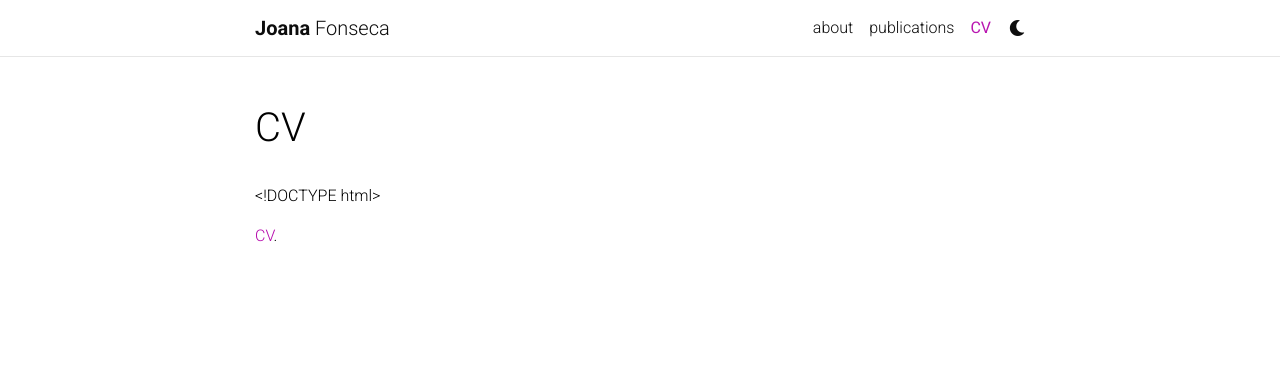
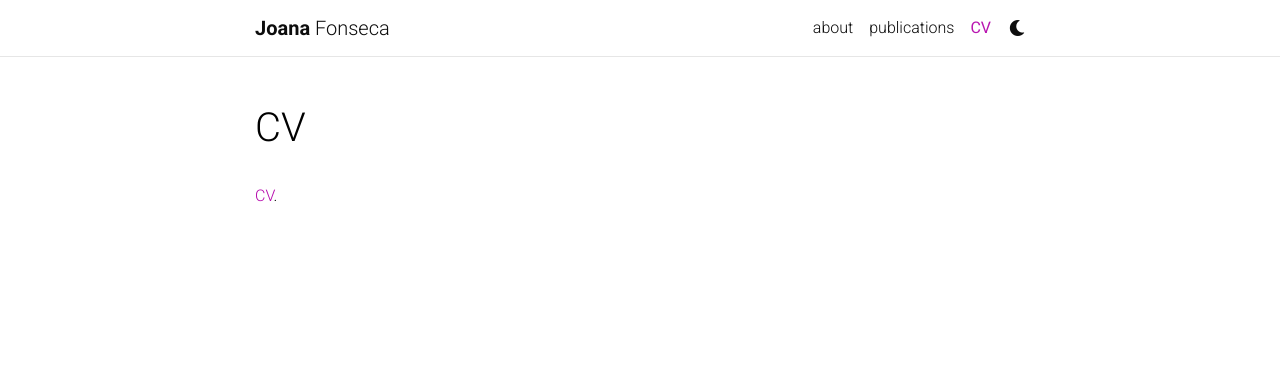
Before and after one commit to JoanaFonsec/JoanaFonsec.github.io, a Jekyll site: the page built from _pages/CV.md, in a window 1280 px wide. Shown: the top 379 px of the page. Built offline with Jekyll 4.4.1, drawn with Linux system fonts in a browser that asks for light colours; comment, search, counter and statistics services are not loaded; a style sheet for code colours, icons or effects is not loaded.

Commit message:
fix: CV page still

```diff
--- a/_pages/CV.md
+++ b/_pages/CV.md
@@ -1,13 +1,12 @@
 ---
 layout: page
 permalink: /CV/
-title: [CV]
+title: CV
 # description: CV will go here
 nav: true
 nav_order: 3
 ---
 
-<!DOCTYPE html>
 <html>
   <body>
     <p><a href="/assets/pdf/Joana_CV.pdf">CV</a>.</p>
```
